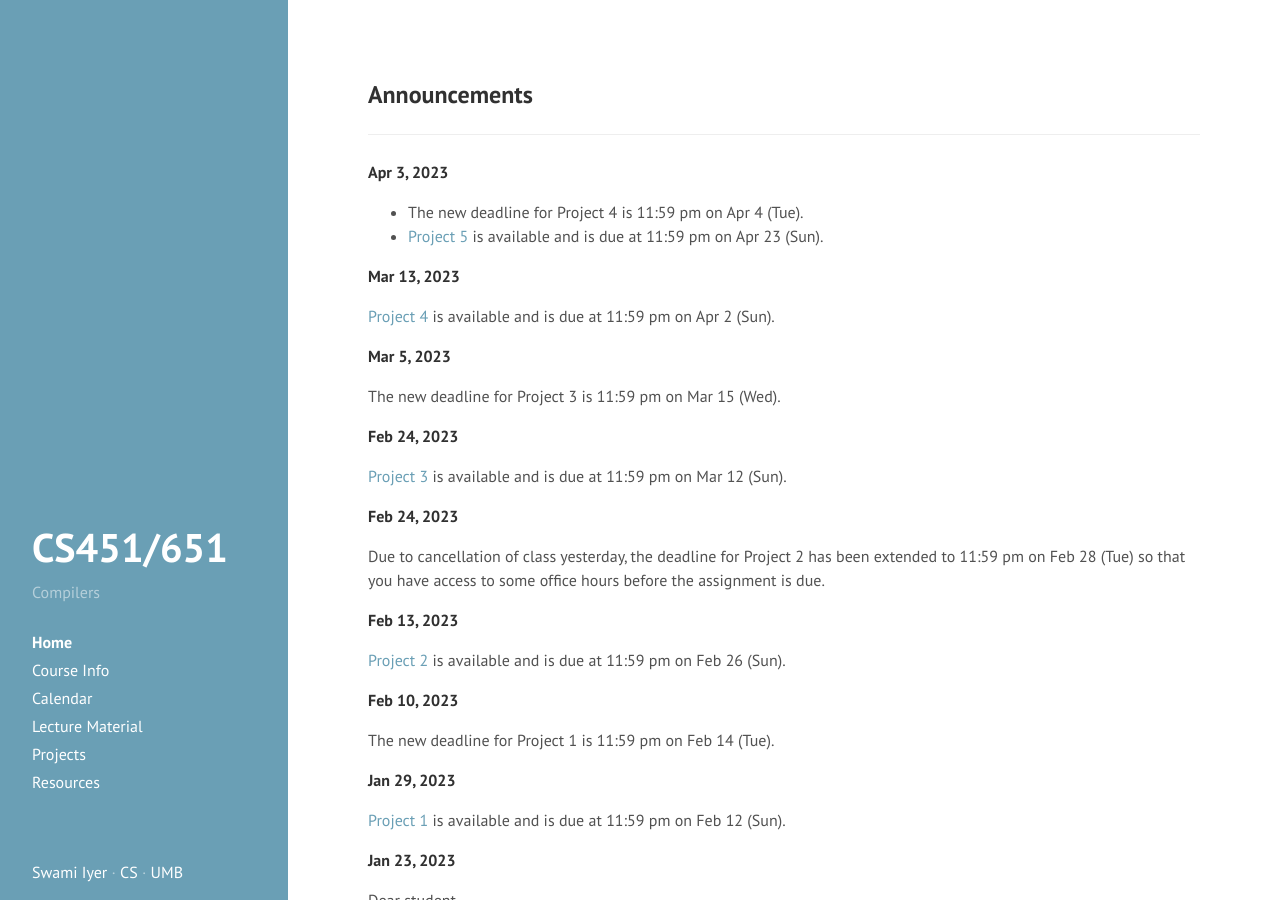
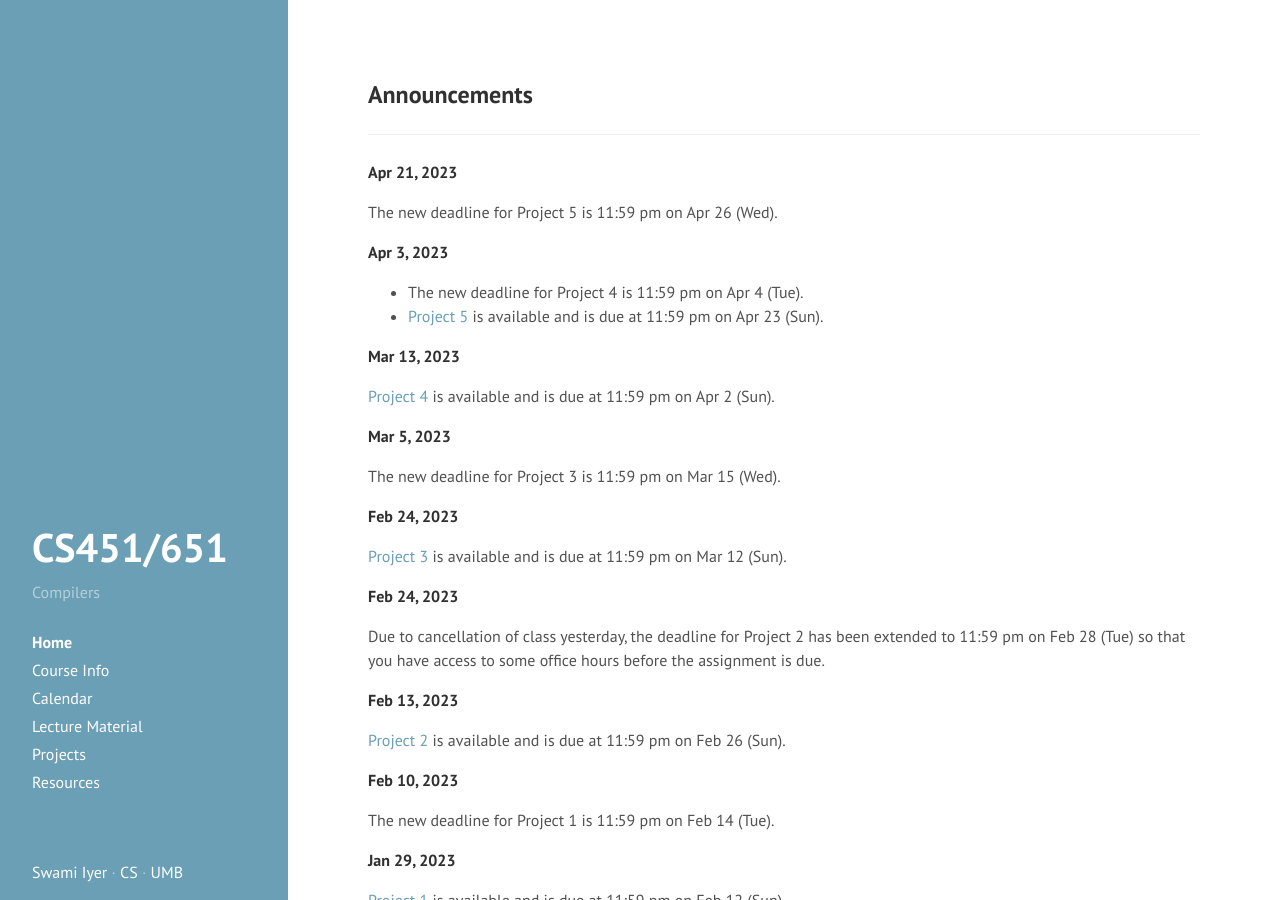
Before and after one commit to swamiiyer/swamiiyer.github.io, a Jekyll site: the page built from _pages/cs451/index.md, in a window 1280 px wide and 900 px high. Built offline with Jekyll 4.4.1, drawn with Linux system fonts in a browser that asks for light colours.

Commit message:
_pages/cs451/index.md

```diff
--- a/_pages/cs451/index.md
+++ b/_pages/cs451/index.md
@@ -4,6 +4,16 @@ layout: cs451_page
 title: Home
 order: 1
 ---
+
+<!--
+**Apr 24, 2023**
+
+[Project 6](projects.html) is available and is due at 11:59 pm on May 14 (Sun).
+-->
+
+**Apr 21, 2023**
+
+The new deadline for Project 5 is 11:59 pm on Apr 26 (Wed).
 
 **Apr 3, 2023**
 
```
